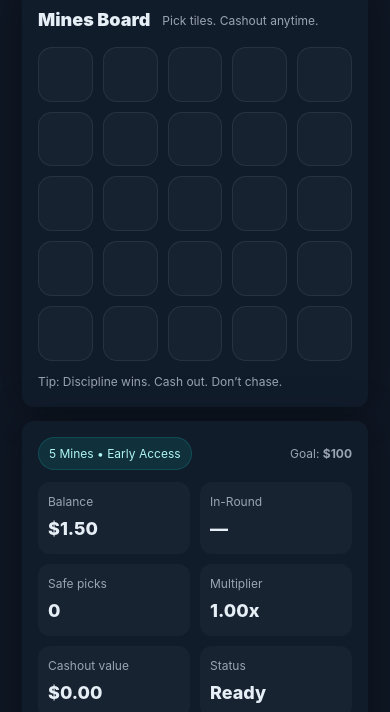
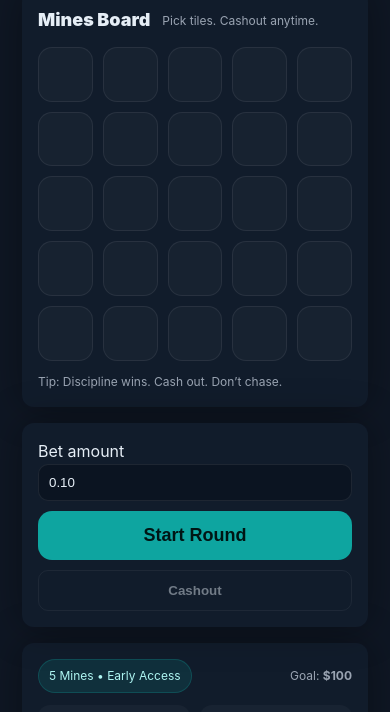
Before and after one commit to curtwilkin/mines-challenge, a plain HTML site: page play.html in a window 390 px wide. Shown: the part 88-800 px from the top of the page. Drawn offline with Linux system fonts and the light colour scheme.

Commit message:
Fix mobile layout: board first, action bar second

```diff
--- a/play.html
+++ b/play.html
@@ -72,22 +72,42 @@
 .action-panel { display: none; }
 
 /* MOBILE: board -> action -> stats */
-@media (max-width: 900px) {
-  .grid-wrap { display: flex; flex-direction: column; gap: 14px; }
+/* 3-panel layout: controls + action in left column, board on right */
+.grid-wrap{
+  display:grid;
+  grid-template-columns: 320px 1fr;
+  gap:16px;
+  grid-template-areas:
+    "controls board"
+    "action   board";
+}
 
-  .board-panel { order: 1; }
-  .action-panel { order: 2; display: block; }
-  .panel.controls { order: 3; }
+.panel.controls{ grid-area: controls; }
+.panel.board-panel{ grid-area: board; }
+.panel.action-panel{ grid-area: action; display:block; }
 
-  /* Make the action panel feel like a casino control bar */
-  .action-panel .bet-row label {
-    display:block; color: var(--muted); font-size:12px; margin-bottom:6px;
+/* Make action-panel inputs match your dark theme (fixes white input) */
+.action-panel input{
+  width:100%;
+  padding:10px;
+  border-radius:10px;
+  border:1px solid rgba(255,255,255,.08);
+  background:#0b1421;
+  color:var(--text);
+}
+
+/* MOBILE: stack -> board, then action, then stats/controls */
+@media (max-width: 900px){
+  .grid-wrap{
+    grid-template-columns: 1fr;
+    grid-template-areas:
+      "board"
+      "action"
+      "controls";
   }
-  .action-panel .bet-row input {
-    width:100%; padding: 12px; font-size:16px; border-radius:12px;
-  }
-  .action-panel .action-row { display: grid; gap: 10px; margin-top: 10px; }
-  .action-panel #startBtn { padding: 14px; font-size: 18px; border-radius: 14px; }
+
+  .action-row{ display:grid; gap:10px; margin-top:10px; }
+  #startBtn{ padding:14px; font-size:18px; border-radius:14px; }
 }
   </style>
 </head>
@@ -394,28 +414,6 @@
     updateBalanceUI();
   }
 
-function placeMobileActionPanel(){
-  const slot = document.querySelector(".mobile-action-slot");
-  const panel = document.getElementById("actionPanel");
-  const controls = document.querySelector(".panel.controls");
-  if (!slot || !panel || !controls) return;
-
-  const isMobile = window.matchMedia("(max-width: 900px)").matches;
-
-  if (isMobile) {
-    // put bet + buttons RIGHT under the board
-    if (slot.parentElement !== panel) panel.appendChild(slot);
-  } else {
-    // put it back near the top of controls on desktop
-    const firstStatRow = controls.querySelector(".statrow");
-    if (firstStatRow) firstStatRow.insertAdjacentElement("afterend", slot);
-    else controls.prepend(slot);
-  }
-}
-
-placeMobileActionPanel();
-window.addEventListener("resize", placeMobileActionPanel);
-
   buildBoard();
   resetRoundUI();
   updateBalanceUI();
--- a/styles.css
+++ b/styles.css
@@ -477,78 +477,3 @@ img { max-width: 100%; height: auto; }
   /* Card spacing */
   .card { padding: 16px; }
 }
-
-/* =========================
-   MOBILE GAME LAYOUT FIX
-   ========================= */
-
-@media (max-width: 900px) {
-
-  /* Stack layout */
-  .grid-wrap {
-    display: flex;
-    flex-direction: column;
-    gap: 14px;
-  }
-
-  /* Board comes FIRST */
-  .grid-wrap > .panel:nth-child(2) {
-    order: 1;
-  }
-
-  /* Controls come SECOND */
-  .grid-wrap > .panel.controls {
-    order: 2;
-  }
-
-  /* Make board feel dominant */
-  .panel {
-    padding: 14px;
-  }
-
-  /* Big primary action like casino */
-  #startBtn {
-    font-size: 18px;
-    padding: 14px;
-    border-radius: 14px;
-  }
-
-  /* Bet input feels like footer control */
-  .controls {
-    position: relative;
-  }
-
-  .controls label {
-    font-size: 13px;
-  }
-
-  .controls input {
-    font-size: 16px;
-    padding: 12px;
-  }
-}
-
-/* Default: normal layout on desktop */
-.mobile-action-slot { margin-top: 12px; }
-.bet-row label { display:block; color: var(--muted); font-size:12px; margin-bottom:6px; }
-.bet-row input { width:100%; }
-
-/* MOBILE: move bet + buttons under the board */
-@media (max-width: 900px) {
-  .grid-wrap { display: flex; flex-direction: column; gap: 14px; }
-
-  /* Make board first */
-  .grid-wrap > .panel:nth-child(2) { order: 1; }
-
-  /* Controls second */
-  .grid-wrap > .panel.controls { order: 2; }
-
-  /* Put the bet+buttons visually at the TOP of the controls panel */
-  .mobile-action-slot { order: -1; margin-top: 0; }
-
-  /* Make them feel like a casino action bar */
-  .bet-row input { padding: 12px; font-size: 16px; border-radius: 12px; }
-
-  .action-row { display: grid; gap: 10px; margin-top: 10px; }
-  #startBtn { padding: 14px; font-size: 18px; border-radius: 14px; }
-}
```
